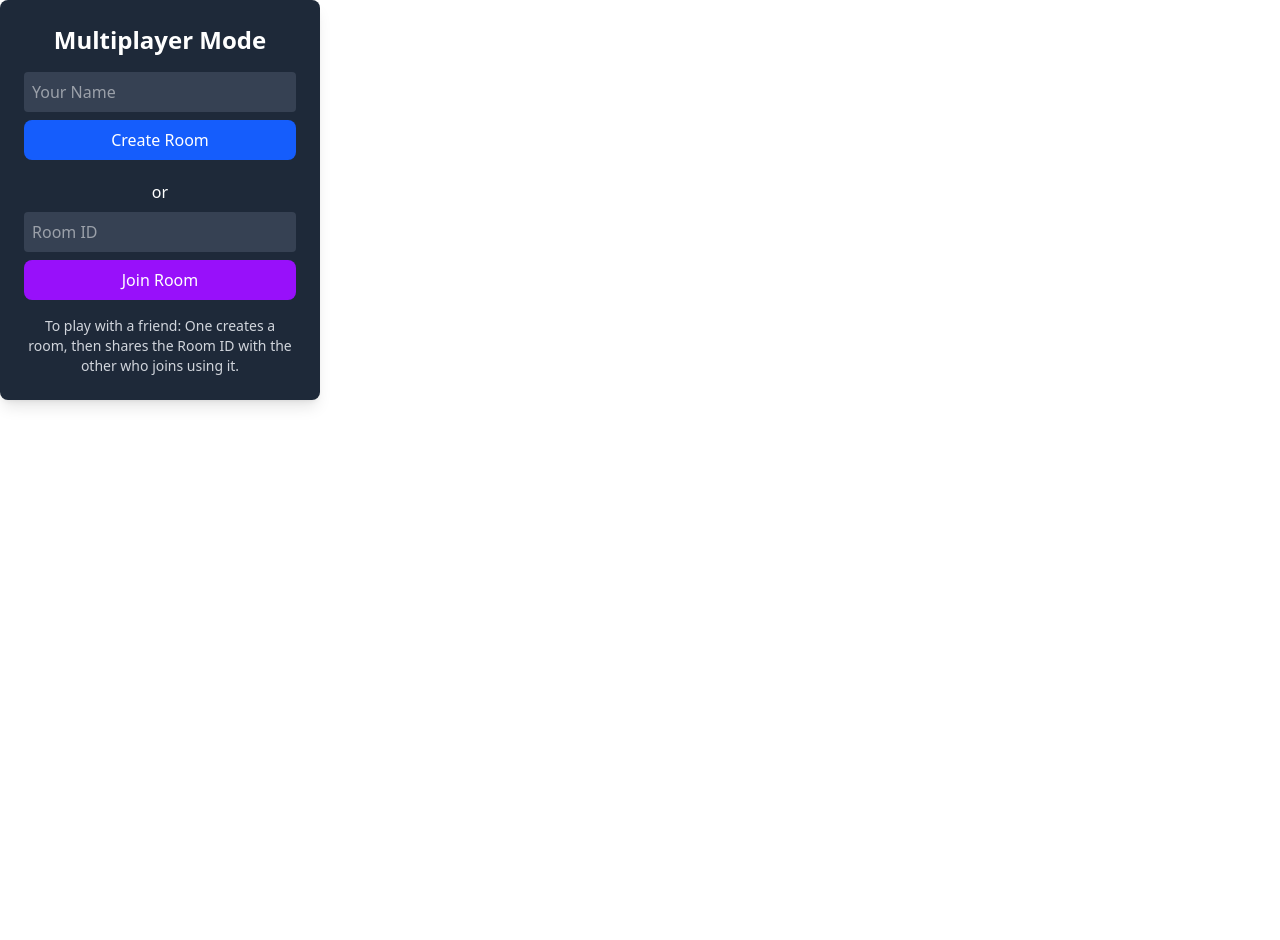
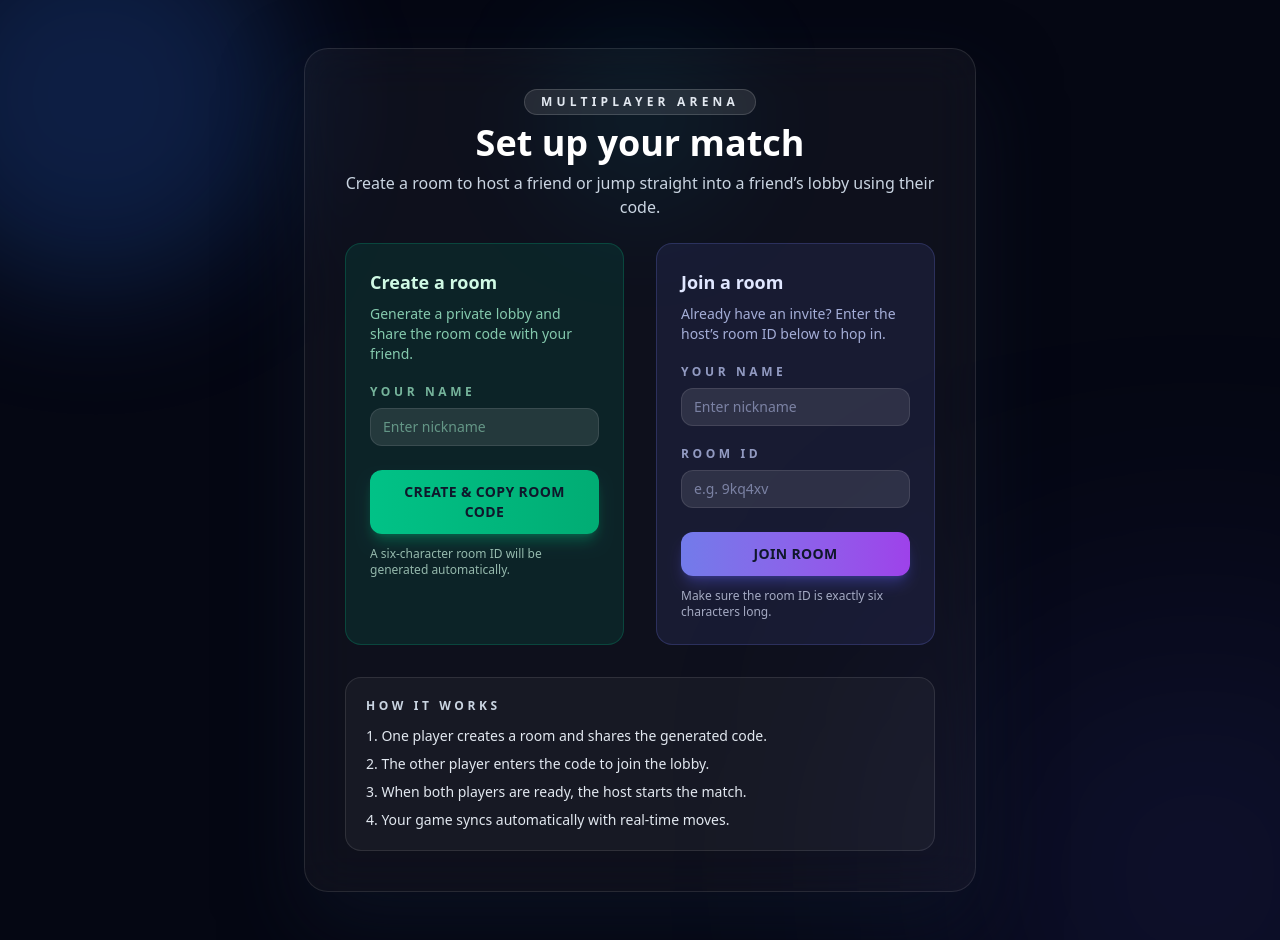
Before and after one commit to vinayak746/Tic-Tac-Toe, a React (Vite) app in the folder Tic-Tac-Toe/: page /multiplayer in a window 1280 px wide. Before the commit the page ends 800 px from the top, so only its background shows below. Built offline with nearby package versions, Linux system fonts and the light colour scheme.

Commit message:
feat: redesign multiplayer setup UI for improved user experience

```diff
--- a/Tic-Tac-Toe/src/components/MultiplayerSetup.jsx
+++ b/Tic-Tac-Toe/src/components/MultiplayerSetup.jsx
@@ -32,45 +32,110 @@ export default function MultiplayerSetup() {
   }
 
   return (
-    <div className="bg-gray-800 p-6 rounded-lg shadow-lg text-center w-80">
-      <h2 className="text-2xl font-bold mb-4 text-white">Multiplayer Mode</h2>
+    <div className="relative flex min-h-screen items-center justify-center overflow-hidden bg-[#050713] px-6 py-12 text-white">
+      <div className="pointer-events-none absolute inset-0">
+        <div className="absolute -left-24 -top-24 h-72 w-72 rounded-full bg-blue-500/20 blur-3xl sm:h-96 sm:w-96" />
+        <div className="absolute bottom-[-15%] right-[-10%] h-[26rem] w-[26rem] rounded-full bg-indigo-500/20 blur-[150px]" />
+        <div className="absolute left-1/2 top-10 h-40 w-40 -translate-x-1/2 rounded-full bg-cyan-400/10 blur-3xl" />
+      </div>
 
+      <div className="relative z-10 w-full max-w-2xl rounded-3xl border border-white/10 bg-white/[0.04] p-8 shadow-[0_35px_80px_rgba(15,23,42,0.55)] backdrop-blur-xl md:p-10">
+        <div className="mb-6 flex flex-col gap-2 text-center">
+          <span className="mx-auto rounded-full border border-white/15 bg-white/10 px-4 py-1 text-xs font-semibold uppercase tracking-[0.35em] text-slate-200">
+            Multiplayer Arena
+          </span>
+          <h1 className="text-3xl font-semibold text-white sm:text-4xl">
+            Set up your match
+          </h1>
+          <p className="text-sm text-slate-300 sm:text-base">
+            Create a room to host a friend or jump straight into a friend’s lobby
+            using their code.
+          </p>
+        </div>
+
+        <div className="grid gap-8 md:grid-cols-2">
+          <div className="rounded-2xl border border-emerald-400/20 bg-emerald-400/10 p-6">
+            <h2 className="text-lg font-semibold text-emerald-100">
+              Create a room
+            </h2>
+            <p className="mt-2 text-sm text-emerald-200/80">
+              Generate a private lobby and share the room code with your friend.
+            </p>
+
+            <label className="mt-5 block text-xs font-semibold uppercase tracking-[0.3em] text-emerald-200/70">
+              Your name
+            </label>
             <input
               type="text"
-        placeholder="Your Name"
-        className="w-full p-2 rounded bg-gray-700 text-white mb-2"
+              className="mt-2 w-full rounded-xl border border-white/10 bg-white/10 px-3 py-2 text-sm text-white placeholder:text-emerald-200/50 focus:border-emerald-300/60 focus:outline-none focus:ring-1 focus:ring-emerald-300/50"
+              placeholder="Enter nickname"
               value={name}
               onChange={(e) => setName(e.target.value)}
             />
 
             <button
               onClick={handleCreateRoom}
-        className="bg-blue-600 w-full py-2 mb-3 rounded-lg hover:bg-blue-700 text-white"
+              className="mt-6 w-full rounded-xl bg-gradient-to-r from-emerald-400/90 to-emerald-500/90 px-4 py-3 text-sm font-semibold uppercase tracking-wide text-slate-900 shadow-lg shadow-emerald-500/30 transition hover:brightness-110"
             >
-        Create Room
+              Create & copy room code
             </button>
+            <p className="mt-3 text-xs text-emerald-100/70">
+              A six-character room ID will be generated automatically.
+            </p>
+          </div>
 
-      <div className="text-white my-2">or</div>
+          <div className="rounded-2xl border border-indigo-400/20 bg-indigo-400/10 p-6">
+            <h2 className="text-lg font-semibold text-indigo-100">Join a room</h2>
+            <p className="mt-2 text-sm text-indigo-200/80">
+              Already have an invite? Enter the host’s room ID below to hop in.
+            </p>
 
+            <label className="mt-5 block text-xs font-semibold uppercase tracking-[0.3em] text-indigo-200/70">
+              Your name
+            </label>
             <input
               type="text"
-        placeholder="Room ID"
-        className="w-full p-2 rounded bg-gray-700 text-white mb-2"
+              className="mt-2 w-full rounded-xl border border-white/10 bg-white/10 px-3 py-2 text-sm text-white placeholder:text-indigo-200/50 focus:border-indigo-300/60 focus:outline-none focus:ring-1 focus:ring-indigo-300/50"
+              placeholder="Enter nickname"
+              value={name}
+              onChange={(e) => setName(e.target.value)}
+            />
+
+            <label className="mt-5 block text-xs font-semibold uppercase tracking-[0.3em] text-indigo-200/70">
+              Room ID
+            </label>
+            <input
+              type="text"
+              className="mt-2 w-full rounded-xl border border-white/10 bg-white/10 px-3 py-2 text-sm text-white placeholder:text-indigo-200/50 focus:border-indigo-300/60 focus:outline-none focus:ring-1 focus:ring-indigo-300/50"
+              placeholder="e.g. 9kq4xv"
               value={room}
               onChange={(e) => setRoom(e.target.value)}
             />
 
             <button
               onClick={handleJoinRoom}
-        className="bg-purple-600 w-full py-2 rounded-lg hover:bg-purple-700 text-white"
+              className="mt-6 w-full rounded-xl bg-gradient-to-r from-indigo-400/90 to-purple-500/90 px-4 py-3 text-sm font-semibold uppercase tracking-wide text-slate-900 shadow-lg shadow-indigo-500/30 transition hover:brightness-110"
             >
-        Join Room
+              Join room
             </button>
+            <p className="mt-3 text-xs text-indigo-100/70">
+              Make sure the room ID is exactly six characters long.
+            </p>
+          </div>
+        </div>
 
-      <p className="text-sm text-gray-300 mt-4">
-        To play with a friend: One creates a room, then shares the Room ID with
-        the other who joins using it.
-      </p>
+        <div className="mt-8 rounded-2xl border border-white/10 bg-white/[0.04] p-5 text-sm text-slate-200">
+          <h3 className="text-xs font-semibold uppercase tracking-[0.3em] text-slate-300">
+            How it works
+          </h3>
+          <ol className="mt-3 space-y-2">
+            <li>1. One player creates a room and shares the generated code.</li>
+            <li>2. The other player enters the code to join the lobby.</li>
+            <li>3. When both players are ready, the host starts the match.</li>
+            <li>4. Your game syncs automatically with real-time moves.</li>
+          </ol>
+        </div>
+      </div>
     </div>
   );
 }
```
Lines whose indentation alone changed are shown as unchanged.
